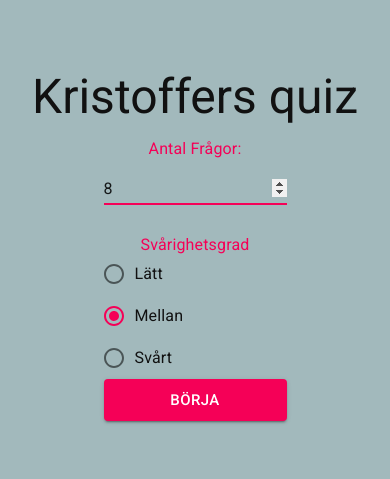
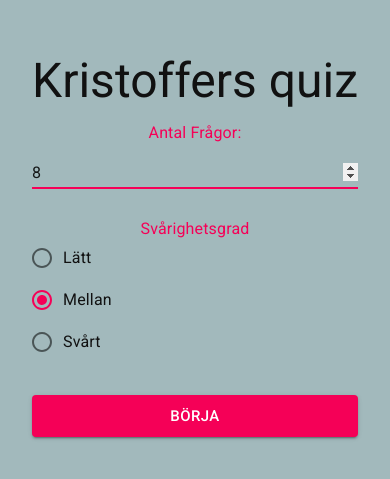
Before and after one commit to Xenofono/js-frameworks-course, a React (Create React App) app: page / in a window 390 px wide. Shown: the part 173-652 px from the top of the page. Built offline with nearby package versions, Linux system fonts and the light colour scheme.

Commit message:
experimenting with responsive design

```diff
--- a/src/components/Form/Form.tsx
+++ b/src/components/Form/Form.tsx
@@ -7,18 +7,29 @@ import { FormControlLabel } from "@material-ui/core";
 import { Input } from "@material-ui/core";
 import { RadioGroup } from "@material-ui/core";
 import { Radio } from "@material-ui/core";
-import { Button } from "@material-ui/core";
+import { Button, useMediaQuery } from "@material-ui/core";
 
 import { useHistory } from "react-router-dom";
 
 import { fetchQuiz } from "../../store/actions/quizActions";
 import { connect } from "react-redux";
 import GameDetailsModel from "../../models/GameDetailsModel";
-import { createStyles, Theme, makeStyles } from "@material-ui/core/styles";
+import { createStyles, Theme, makeStyles, useTheme } from "@material-ui/core/styles";
 
-const useStyles = makeStyles((theme: Theme) => ({
-  elementMargin: {
+const useStylesDesktop = makeStyles((theme: Theme) => ({
+  root:{
+  }
+}))
+const useStylesMobile = makeStyles((theme: Theme) => ({
+  root:{
+    width: '100%'
+  },
+
+}))
+const useStylesCommon = makeStyles((theme: Theme) => ({
+  inputRoot:{
     marginTop: '2rem'
+
   }
 }))
 
@@ -30,7 +41,19 @@ const Form: FunctionComponent<FormProps> = ({ fetchQuiz }) => {
   const [questions, setQuestions] = useState<number>(8);
   const [diffValue, setDiffValue] = useState("medium");
 
-  const classes = useStyles();
+  const theme = useTheme();
+  const matches = useMediaQuery(theme.breakpoints.up('md'));
+
+  const classesDesktop = useStylesDesktop();
+  const classesMobile = useStylesMobile();
+  const classesCommon = useStylesCommon();
+  const responsiveChoiceOfClasses = matches ? classesDesktop : classesMobile
+  const classes = {...responsiveChoiceOfClasses, ...classesCommon}
+
+
+
+
+
 
   const history = useHistory();
   const handleClick = () => {
@@ -40,7 +63,7 @@ const Form: FunctionComponent<FormProps> = ({ fetchQuiz }) => {
   };
 
   return (
-    <FormControl margin="normal" variant="outlined">
+    <FormControl margin="normal" variant="outlined" classes={{root: classes.root}}>
       <FormLabel color="secondary" htmlFor="input">Antal Frågor: </FormLabel>
       <Input
         id="input"
@@ -51,7 +74,7 @@ const Form: FunctionComponent<FormProps> = ({ fetchQuiz }) => {
         required
         autoFocus
         onChange={(e) => setQuestions(+e.target.value)}></Input>
-      <FormLabel color="secondary" htmlFor="radio" className={classes.elementMargin}>Svårighetsgrad</FormLabel>
+      <FormLabel color="secondary" htmlFor="radio" classes={{root:classes.inputRoot}}>Svårighetsgrad</FormLabel>
       <RadioGroup
         id="radio"
         aria-label="difficulty"
@@ -67,7 +90,8 @@ const Form: FunctionComponent<FormProps> = ({ fetchQuiz }) => {
         size="large"
         variant="contained"
         color="secondary"
-        onClick={handleClick}>
+        onClick={handleClick}
+        classes={{root:classes.inputRoot}}>
         Börja
       </Button>
     </FormControl>
--- a/src/components/Question/Question.tsx
+++ b/src/components/Question/Question.tsx
@@ -1,7 +1,7 @@
 import React, { FunctionComponent, MouseEvent } from "react";
-import { List, ListItem, ListItemText, ListItemIcon } from "@material-ui/core";
-import { createStyles, Theme, makeStyles } from "@material-ui/core/styles";
-import { Typography } from "@material-ui/core";
+import { List, ListItem, ListItemText, ListItemIcon, Container } from "@material-ui/core";
+import { createStyles, Theme, makeStyles, useTheme } from "@material-ui/core/styles";
+import { Typography, useMediaQuery } from "@material-ui/core";
 
 import CheckIcon from '@material-ui/icons/Check';
 import CloseIcon from '@material-ui/icons/Close';
@@ -17,7 +17,7 @@ type QuestionProps = {
   countDown: number;
 };
 
-const useStyles = makeStyles((theme: Theme) =>
+const useStylesDesktop = makeStyles((theme: Theme) =>
   createStyles({
     root:{
       width:'90%',
@@ -25,6 +25,51 @@ const useStyles = makeStyles((theme: Theme) =>
     },
     list:{
       width:'50%',
+      margin: 'auto'
+    }
+    ,
+    itemRoot: {
+      '&$disabled': {
+        opacity: 1
+      },
+      '&:hover' :{
+        backgroundColor : '#eee !important'
+      }
+    },
+    correct: {
+      backgroundColor: "#2ECC40",
+
+    },
+    incorrect: {
+      backgroundColor: "#FF4136",
+
+    },
+    listItemIconHidden:{
+      display: 'none'
+    },
+    listItemIconShow:{
+      display: 'block'
+    }
+    ,
+    iconCorrect:{
+      color: "#2ECC40"
+    },
+    iconIncorrect:{
+      color: "#FF4136"
+    },
+    disabled: {}
+
+  })
+);
+
+const useStylesMobile = makeStyles((theme: Theme) =>
+  createStyles({
+    root:{
+      width:'90%',
+      margin: 'auto'
+    },
+    list:{
+      width:'100%',
       margin: 'auto'
     }
     ,
@@ -72,7 +117,15 @@ const Question: FunctionComponent<QuestionProps> = ({
   correctAnswer,
   countDown
 }) => {
-  const classes = useStyles();
+  const theme = useTheme();
+
+  const matches = useMediaQuery(theme.breakpoints.up('md'));
+
+  console.log("MATCHES: ", matches)
+  const desktopClasses = useStylesDesktop()
+  const mobileClasses = useStylesMobile()
+  const classes = matches ? desktopClasses : mobileClasses
+
 
 
   const answersList = options.map((answer) => {
```
Also changed, not shown: 1 other file (tests, documents, lock files or other folders).
